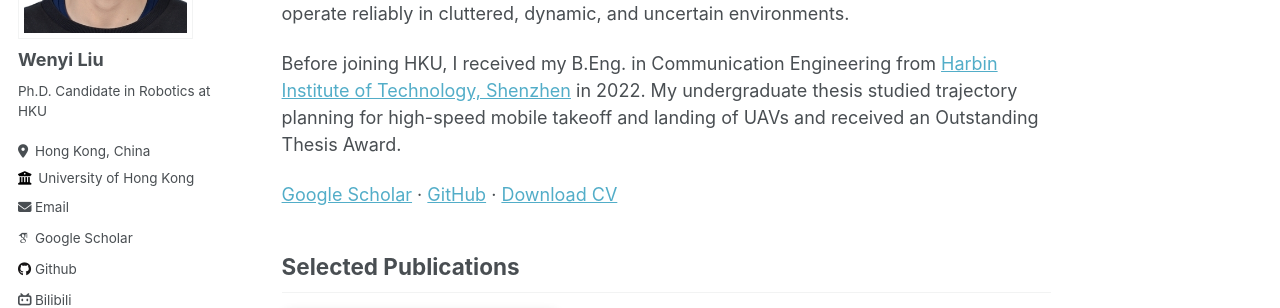
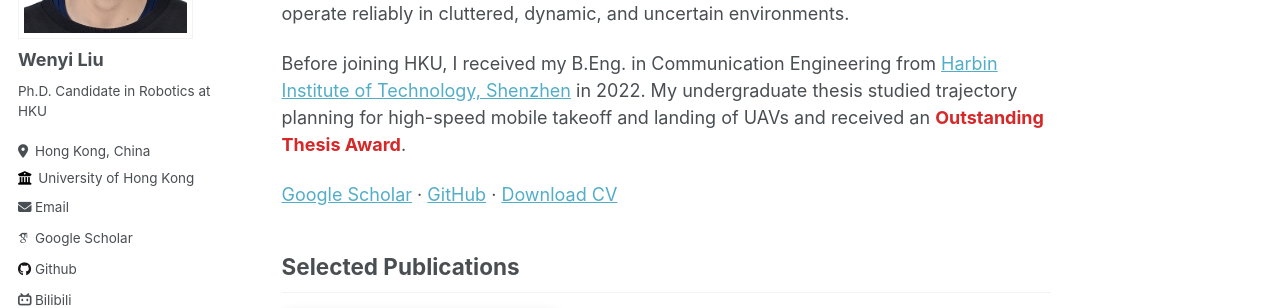
Before and after one commit to FENYUN323/liuwenyi.github.io, a Jekyll site: the page built from _pages/about.md, in a window 1280 px wide. Shown: the part 307-615 px from the top of the page. Built offline with Jekyll 4.4.1, drawn with Linux system fonts in a browser that asks for light colours; some web fonts are replaced; grey boxes are pictures that could not be loaded.

Commit message:
Highlight outstanding thesis award

```diff
--- a/_pages/about.md
+++ b/_pages/about.md
@@ -11,7 +11,7 @@ I am **Wenyi Liu**, a Ph.D. candidate in Robotics at the [University of Hong Kon
 
 My research focuses on **robot navigation, planning and control, swarm robotics, uncrewed aerial vehicles (UAVs), aerial manipulation, embodied AI, and LiDAR-based perception**. I am particularly interested in building autonomous aerial systems that can operate reliably in cluttered, dynamic, and uncertain environments.
 
-Before joining HKU, I received my B.Eng. in Communication Engineering from [Harbin Institute of Technology, Shenzhen](https://www.hitsz.edu.cn/) in 2022. My undergraduate thesis studied trajectory planning for high-speed mobile takeoff and landing of UAVs and received an Outstanding Thesis Award.
+Before joining HKU, I received my B.Eng. in Communication Engineering from [Harbin Institute of Technology, Shenzhen](https://www.hitsz.edu.cn/) in 2022. My undergraduate thesis studied trajectory planning for high-speed mobile takeoff and landing of UAVs and received an <span class="about-award-highlight">Outstanding Thesis Award</span>.
 
 [Google Scholar](https://scholar.google.com/citations?user=vtPuO3kAAAAJ) · [GitHub](https://github.com/FENYUN323) · [Download CV]({{ site.baseurl }}/files/CV_Wenyi_Liu.pdf)
 
--- a/_sass/_page.scss
+++ b/_sass/_page.scss
@@ -525,6 +525,11 @@
    Selected honors and awards
    ========================================================================== */
 
+.about-award-highlight {
+  color: #d62828;
+  font-weight: 700;
+}
+
 .selected-awards {
   display: grid;
   grid-template-columns: minmax(0, 1fr);
```
